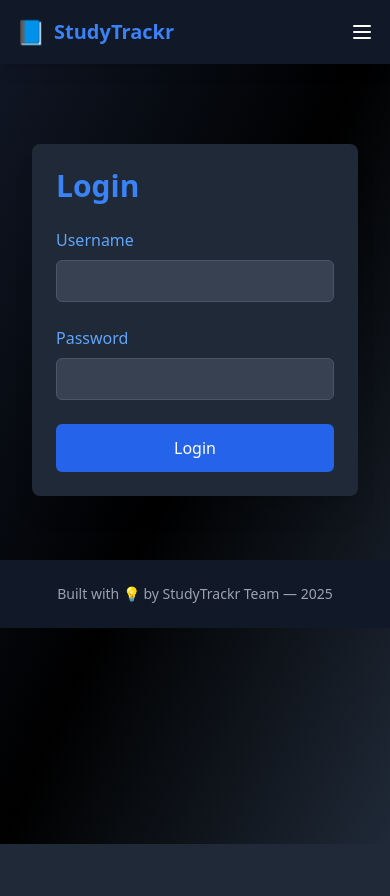
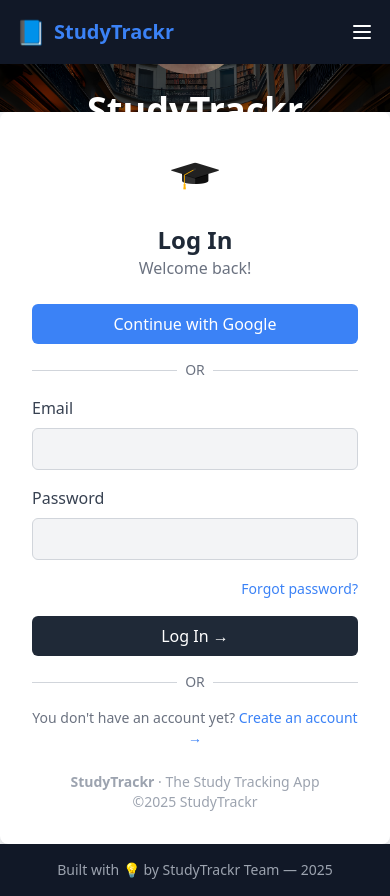
Before and after one commit to jiabaoliu-015/C16, a Flask app: page /login in a window 390 px wide. Before the commit the page ends 844 px from the top, so only its background shows below. Run offline with Flask 2, Linux system fonts and the light colour scheme; some libraries are stand-ins or nearby versions.

Commit message:
Updated login page layout: ensured the login div is properly centered, improved alignment of elements, and enhanced responsiveness for better user experience.

```diff
--- a/app/templates/base.html
+++ b/app/templates/base.html
@@ -32,14 +32,16 @@
 </head>
 
 <body class="bg-gradient-to-br from-gray-900 via-black to-gray-800 text-white font-sans">
-  <div class="min-h-screen overflow-y-scroll scroll-container">
+  <div class="min-h-screen flex flex-col">
     <!-- Navbar -->
     <nav class="bg-gray-900 fixed w-full z-50 shadow-lg">
       <div class="max-w-7xl mx-auto px-4 sm:px-6 lg:px-8 flex justify-between items-center h-16">
+        <!-- Left: StudyTrackr Logo -->
         <div class="flex items-center space-x-2">
           <div class="text-blue-500 text-2xl">📘</div>
           <span class="text-xl font-bold text-blue-500">StudyTrackr</span>
         </div>
+        <!-- Right: Navigation Links -->
         <div class="hidden md:flex space-x-6 text-base font-medium">
           <a href="/" class="nav-link flex items-center space-x-1"><i data-lucide="home"></i><span>Home</span></a>
           <a href="/upload" class="nav-link flex items-center space-x-1"><i data-lucide="upload"></i><span>Upload</span></a>
@@ -66,22 +68,24 @@
 
     <!-- Hero Section -->
     {% block hero %}
-    <section class="pt-24 px-6 text-center animate__animated animate__fadeIn">
+    <!--
+    <section class="text-center animate__animated animate__fadeIn">
       <h1 class="text-4xl sm:text-5xl font-extrabold mb-4">Track Your Progress, Crush Your Goals</h1>
       <p class="text-lg sm:text-xl text-gray-300 mb-6">Stay motivated. Stay consistent. Stay ahead.</p>
       <a href="/dashboard" class="inline-block bg-blue-600 hover:bg-blue-500 text-white px-6 py-3 rounded-xl font-semibold">Go to Dashboard</a>
     </section>
+    -->
     {% endblock %}
 
     <!-- Main Content -->
-    <main class="px-4 sm:px-8 md:px-16 pt-12">
+    <main class="flex-grow">
       {% block content %}
       <!-- Page content -->
       {% endblock %}
     </main>
 
     <!-- Footer -->
-    <footer class="bg-gray-900 text-gray-400 text-center py-6 mt-16">
+    <footer class="bg-gray-900 text-gray-400 text-center py-4">
       <p class="text-sm">Built with 💡 by StudyTrackr Team — 2025</p>
     </footer>
   </div>
--- a/app/templates/login.html
+++ b/app/templates/login.html
@@ -1,25 +1,62 @@
 {% extends "base.html" %}
 {% block title %}Login Page{% endblock %}
-{% block hero %}{% endblock %}
 {% block content %}
-<div class="container mx-auto pt-24 px-4 md:px-8">
-    <div class="max-w-md mx-auto bg-gray-800 rounded-lg shadow-xl p-6 animate__animated animate__fadeIn">
-        <h1 class="text-3xl font-bold text-blue-500 mb-6">Login</h1>
-        <form method="POST" action="/login" class="space-y-6">
-            <div class="space-y-2">
-                <label for="username" class="text-blue-400 font-medium block">Username</label>
-                <input type="text" id="username" name="username" class="w-full bg-gray-700 border border-gray-600 rounded-md px-4 py-2 focus:outline-none focus:ring-2 focus:ring-blue-500" required>
+<div class="flex flex-col md:flex-row h-screen">
+    <!-- Left Side -->
+    <div class="flex-1 bg-cover bg-center relative" style="background-image: url('{{ url_for('static', filename='images/background.jpg') }}');">
+        <div class="absolute inset-0 bg-black bg-opacity-50"></div>
+        <div class="absolute inset-0 flex flex-col items-center justify-center text-center text-white">
+            <img src="{{ url_for('static', filename='images/logo.png') }}" alt="Logo" class="w-32 h-32 mb-4 transition-transform transform hover:scale-110 hover:shadow-[0_0_20px_rgba(255,255,255,0.8)]">
+            <h1 class="text-4xl font-bold">StudyTrackr</h1>
+            <p class="text-lg mt-2">Study smarter, not harder.</p>
+        </div>
+    </div>
+
+    <!-- Right Side -->
+    <div class="flex-1 flex items-center justify-center bg-gray-100">
+        <div class="w-full max-w-md bg-white rounded-lg shadow-lg p-8">
+            <div class="flex flex-col items-center mb-6">
+                <img src="{{ url_for('static', filename='images/study_cap.png') }}" alt="Study Cap" class="w-16 h-16 mb-4 transition-transform transform hover:scale-110 hover:shadow-[0_0_20px_rgba(0,0,255,0.6)]">
+                <h1 class="text-2xl font-bold text-gray-800">Log In</h1>
+                <p class="text-gray-500">Welcome back!</p>
             </div>
-            <div class="space-y-2">
-                <label for="password" class="text-blue-400 font-medium block">Password</label>
-                <input type="password" id="password" name="password" class="w-full bg-gray-700 border border-gray-600 rounded-md px-4 py-2 focus:outline-none focus:ring-2 focus:ring-blue-500" required>
+            <form method="POST" action="/login" class="space-y-4">
+                <button type="button" class="w-full bg-blue-500 hover:bg-blue-600 text-white font-medium py-2 px-4 rounded-md transition duration-200">
+                    Continue with Google
+                </button>
+                <div class="flex items-center justify-center space-x-2">
+                    <hr class="flex-1 border-gray-300">
+                    <span class="text-gray-500 text-sm">OR</span>
+                    <hr class="flex-1 border-gray-300">
+                </div>
+                <div class="space-y-2">
+                    <label for="email" class="text-gray-700 font-medium block">Email</label>
+                    <input type="email" id="email" name="email" class="w-full bg-gray-100 border border-gray-300 rounded-md px-4 py-2 focus:outline-none focus:ring-2 focus:ring-blue-500" required>
+                </div>
+                <div class="space-y-2">
+                    <label for="password" class="text-gray-700 font-medium block">Password</label>
+                    <input type="password" id="password" name="password" class="w-full bg-gray-100 border border-gray-300 rounded-md px-4 py-2 focus:outline-none focus:ring-2 focus:ring-blue-500" required>
+                </div>
+                <div class="text-right">
+                    <a href="#" class="text-blue-500 hover:text-blue-600 text-sm">Forgot password?</a>
+                </div>
+                <button type="submit" class="w-full bg-gray-800 hover:bg-gray-900 text-white font-medium py-2 px-4 rounded-md transition duration-200">
+                    Log In →
+                </button>
+                <div class="flex items-center justify-center space-x-2 mt-4">
+                    <hr class="flex-1 border-gray-300">
+                    <span class="text-gray-500 text-sm">OR</span>
+                    <hr class="flex-1 border-gray-300">
+                </div>
+                <div class="text-center">
+                    <p class="text-gray-500 text-sm">You don't have an account yet? <a href="#" class="text-blue-500 hover:text-blue-600 font-medium">Create an account →</a></p>
+                </div>
+            </form>
+            <div class="mt-6 text-center text-gray-400 text-sm">
+                <p><strong>StudyTrackr</strong> · The Study Tracking App</p>
+                <p>©2025 StudyTrackr</p>
             </div>
-            <div class="mt-8">
-                <button type="submit" class="w-full bg-blue-600 hover:bg-blue-700 text-white font-medium py-3 px-4 rounded-md transition duration-200">
-                    Login
-                </button>
-            </div>
-        </form>
+        </div>
     </div>
 </div>
 {% endblock %}
```
Lines whose indentation alone changed are shown as unchanged.
